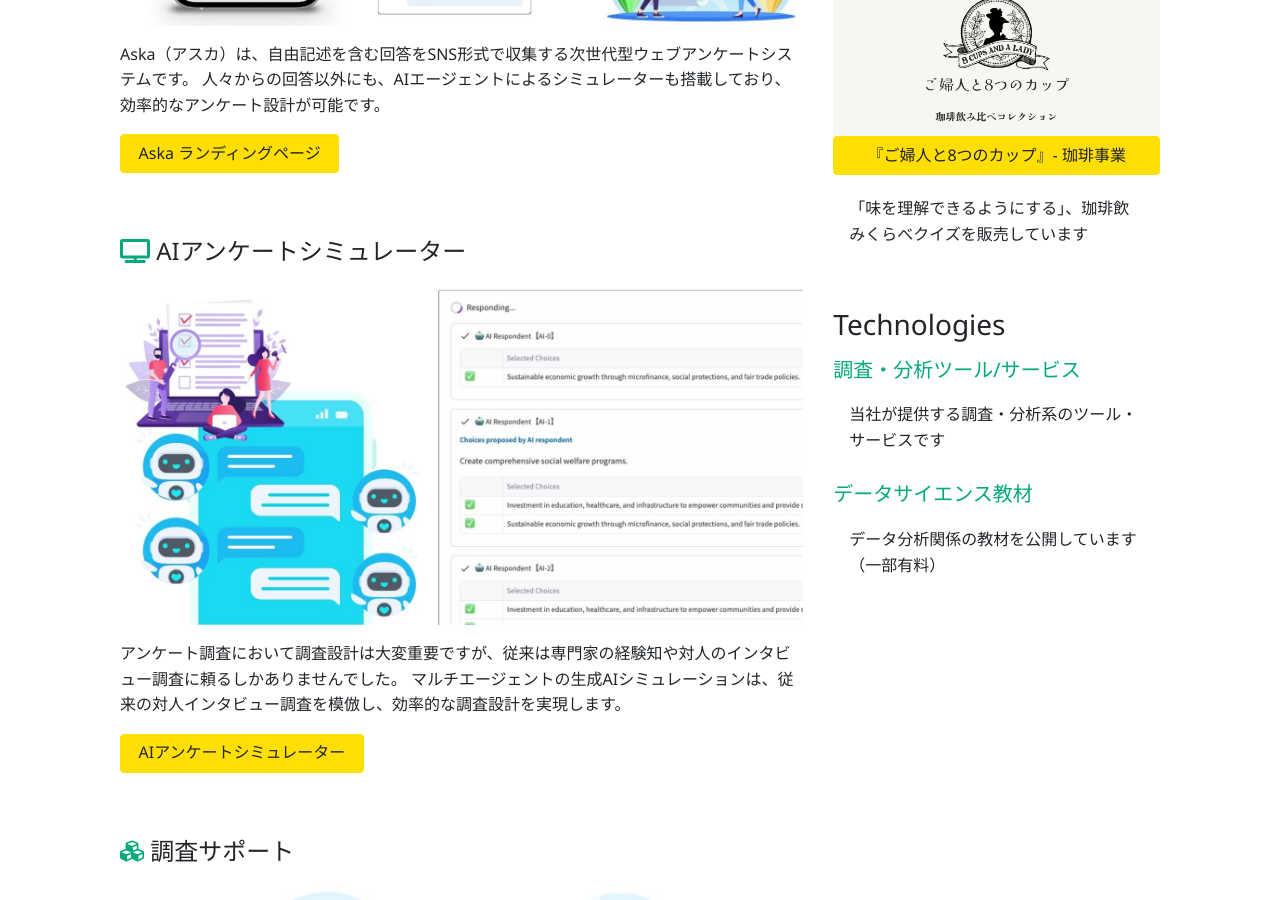
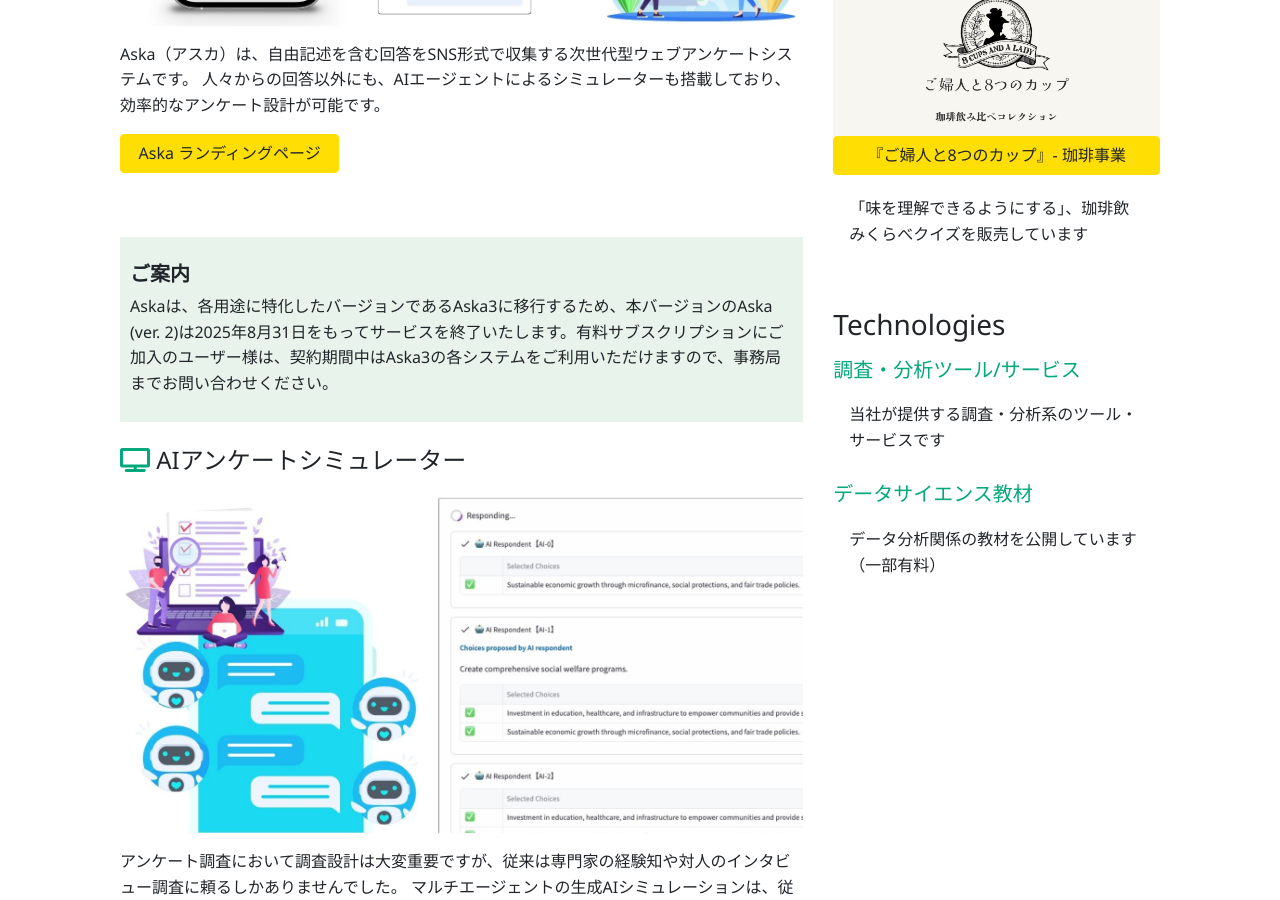
Before and after one commit to Aska-systems/Aska-systems.github.io, a Jekyll site: the page built from _pages/products.md, in a window 1280 px wide and 900 px high, scrolled down 606 px. Built offline with Jekyll 4.4.1, drawn with Linux system fonts in a browser that asks for light colours; nearby versions of some CDN libraries.

Commit message:
Update notification

```diff
--- a/_pages/products.md
+++ b/_pages/products.md
@@ -17,6 +17,15 @@
 人々からの回答以外にも、AIエージェントによるシミュレーターも搭載しており、効率的なアンケート設計が可能です。
 
 <a target="_blank" class="btn btn-warning mb-5" href="https://aska.systems/ja">Aska ランディングページ</a>
+
+<div class="border p-4 bg-lightblue mb-4">
+	<div class="row justify-content-between">
+		<div class="ma-2">
+			<h5 class="font-weight-bold">ご案内</h5>
+			 Askaは、各用途に特化したバージョンであるAska3に移行するため、本バージョンのAska (ver. 2)は2025年8月31日をもってサービスを終了いたします。有料サブスクリプションにご加入のユーザー様は、契約期間中はAska3の各システムをご利用いただけますので、事務局までお問い合わせください。
+		</div>
+	</div>
+</div>
 
 #### <i class="fa fa-tv text-primary"></i> AIアンケートシミュレーター
 
```
Also changed, not shown: 18 other files.
